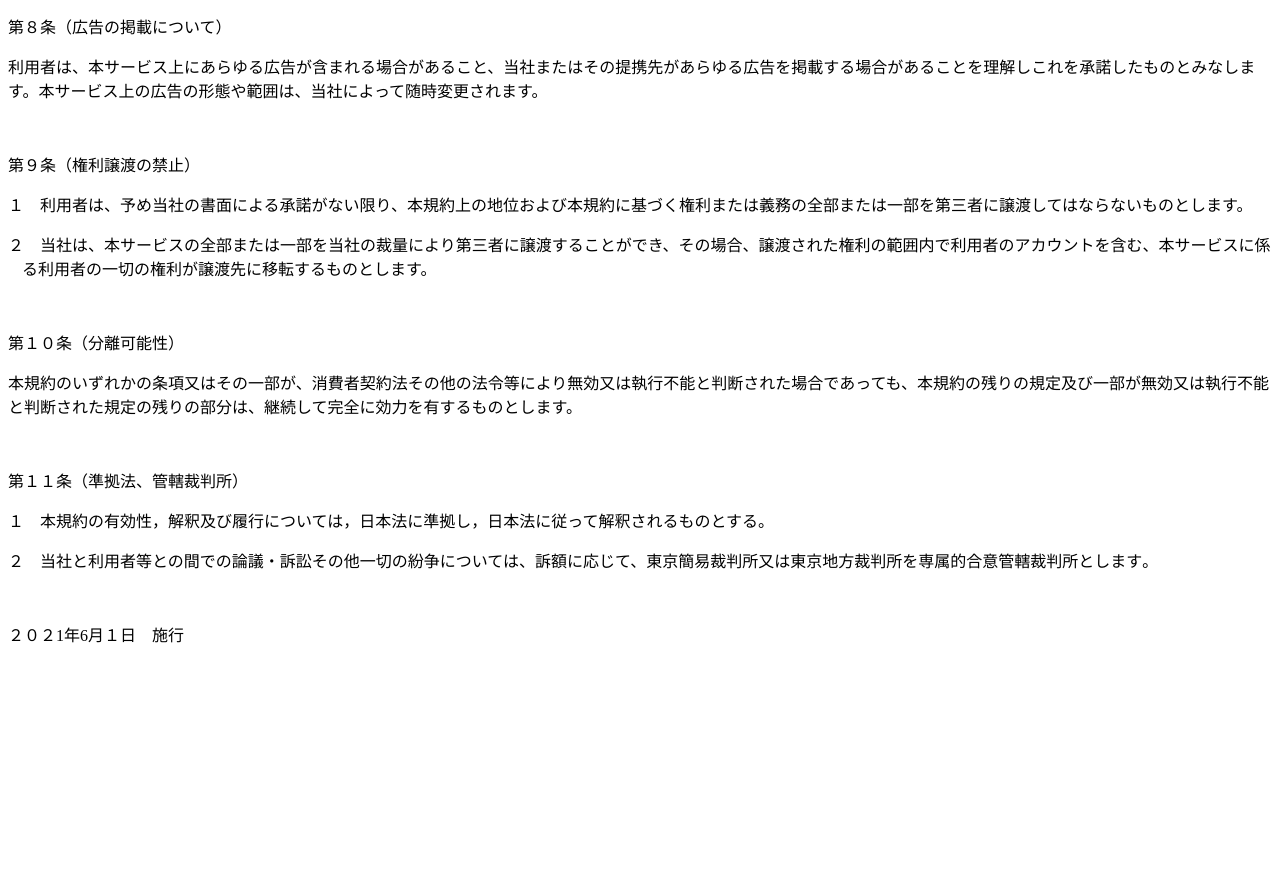
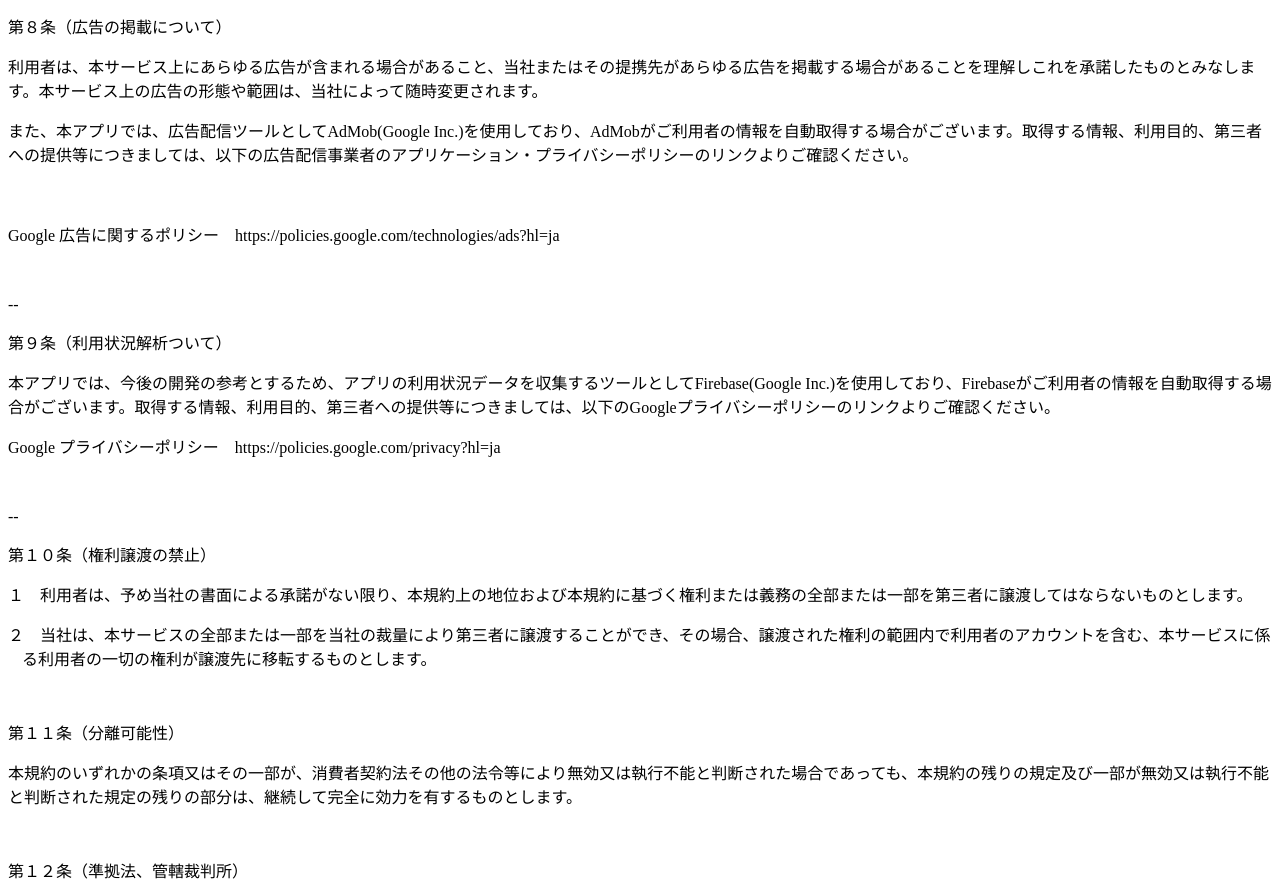
Before and after one commit to YukiFukushima/FanLetterPolicy, a plain HTML site: page index.html in a window 1280 px wide. Shown: the part 4883-5766 px from the top of the page. Before the commit the page ends 5579 px from the top, so only its background shows below. Drawn offline with Linux system fonts and the light colour scheme.

Commit message:
Update index.html

```diff
--- a/index.html
+++ b/index.html
@@ -556,10 +556,27 @@
     <p class=MsoNormal><span style='font-family:"ＭＳ 明朝",serif'>利用者は、本サービス上にあらゆる広告が含まれる場合があること、当社またはその提携先があらゆる広告を掲載する場合があることを理解しこれを承諾したものとみなします。本サービス上の広告の形態や範囲は、当社によって随時変更されます。
     <span lang=EN-US><o:p></o:p></span></span></p>
 
+    <p class=MsoNormal><span style='font-family:"ＭＳ 明朝",serif'>また、本アプリでは、広告配信ツールとしてAdMob(Google Inc.)を使用しており、AdMobがご利用者の情報を自動取得する場合がございます。取得する情報、利用目的、第三者への提供等につきましては、以下の広告配信事業者のアプリケーション・プライバシーポリシーのリンクよりご確認ください。
+    <span lang=EN-US><o:p></o:p></span></span></p>
+
+   　<p class=MsoNormal><span style='font-family:"ＭＳ 明朝",serif'>Google 広告に関するポリシー　https://policies.google.com/technologies/ads?hl=ja
+    <span lang=EN-US><o:p></o:p></span></span></p>
+
     <p class=MsoNormal><span lang=EN-US style='font-family:"ＭＳ 明朝",serif;
     color:#1F788E'><o:p>&nbsp;</o:p></span></p>
+    --
+    <p class=MsoNormal><span style='font-family:"ＭＳ 明朝",serif'>第９条（利用状況解析ついて）<span
+    lang=EN-US><o:p></o:p></span></span></p>
 
-    <p class=MsoNormal><span style='font-family:"ＭＳ 明朝",serif'>第９条（権利譲渡の禁止）<span
+    <p class=MsoNormal><span style='font-family:"ＭＳ 明朝",serif'>本アプリでは、今後の開発の参考とするため、アプリの利用状況データを収集するツールとしてFirebase(Google Inc.)を使用しており、Firebaseがご利用者の情報を自動取得する場合がございます。取得する情報、利用目的、第三者への提供等につきましては、以下のGoogleプライバシーポリシーのリンクよりご確認ください。<span
+    lang=EN-US><o:p></o:p></span></span></p>
+
+    <p class=MsoNormal><span style='font-family:"ＭＳ 明朝",serif'>Google プライバシーポリシー　https://policies.google.com/privacy?hl=ja<span
+    lang=EN-US><o:p></o:p></span></span></p>
+
+    <p class=MsoNormal><span lang=EN-US style='font-family:"ＭＳ 明朝",serif'><o:p>&nbsp;</o:p></span></p>
+    --
+    <p class=MsoNormal><span style='font-family:"ＭＳ 明朝",serif'>第１０条（権利譲渡の禁止）<span
     lang=EN-US><o:p></o:p></span></span></p>
 
     <p class=MsoNormal style='margin-left:10.5pt;text-indent:-10.5pt;mso-char-indent-count:
@@ -572,7 +589,7 @@
 
     <p class=MsoNormal><span lang=EN-US style='font-family:"ＭＳ 明朝",serif'><o:p>&nbsp;</o:p></span></p>
 
-    <p class=MsoNormal><span style='font-family:"ＭＳ 明朝",serif'>第１０条（分離可能性）<span
+    <p class=MsoNormal><span style='font-family:"ＭＳ 明朝",serif'>第１１条（分離可能性）<span
     lang=EN-US><o:p></o:p></span></span></p>
 
     <p class=MsoNormal><span style='font-family:"ＭＳ 明朝",serif'>本規約のいずれかの条項又はその一部が、消費者契約法その他の法令等により無効又は執行不能と判断された場合であっても、本規約の残りの規定及び一部が無効又は執行不能と判断された規定の残りの部分は、継続して完全に効力を有するものとします。<span
@@ -580,7 +597,7 @@
 
     <p class=MsoNormal><span lang=EN-US style='font-family:"ＭＳ 明朝",serif'><o:p>&nbsp;</o:p></span></p>
 
-    <p class=MsoNormal><span style='font-family:"ＭＳ 明朝",serif'>第１１条（準拠法、管轄裁判所）<span
+    <p class=MsoNormal><span style='font-family:"ＭＳ 明朝",serif'>第１２条（準拠法、管轄裁判所）<span
     lang=EN-US><o:p></o:p></span></span></p>
 
     <p class=MsoNormal style='margin-left:7.05pt;text-indent:-7.05pt;mso-char-indent-count:
```
